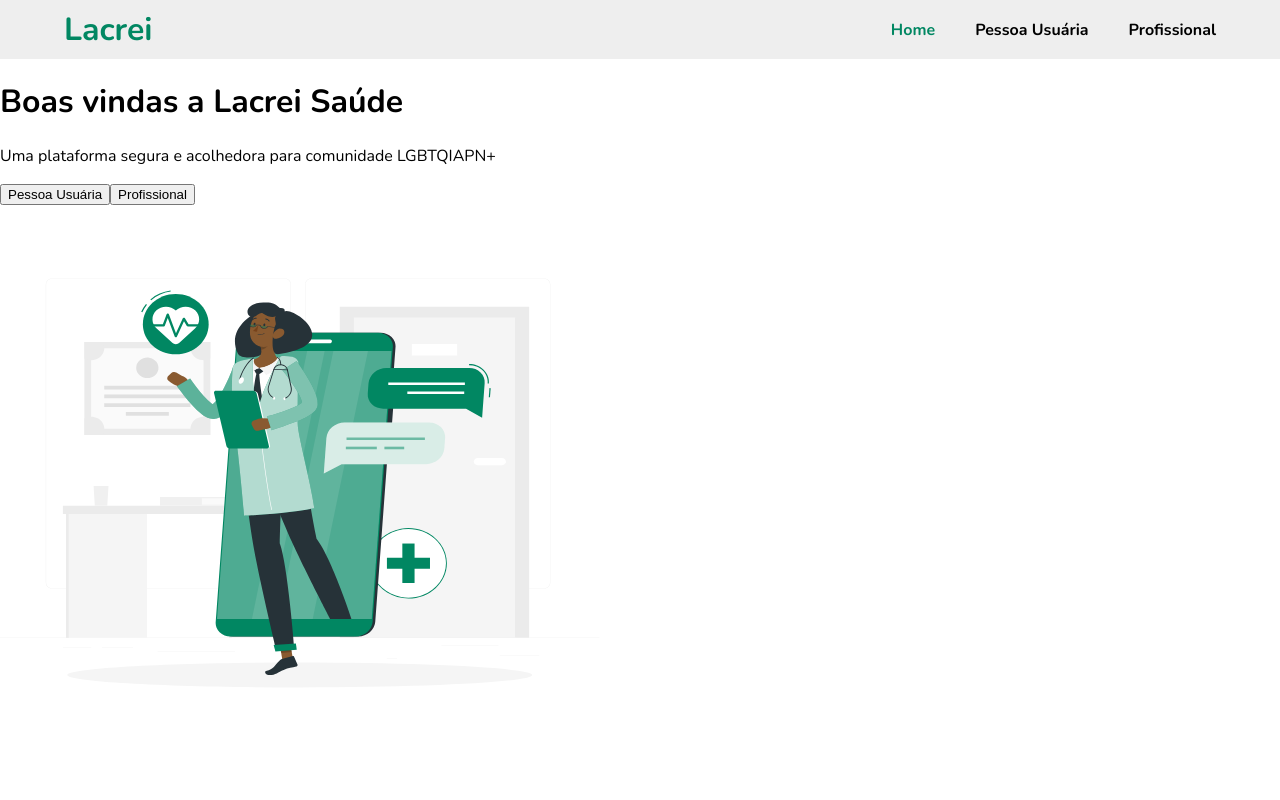
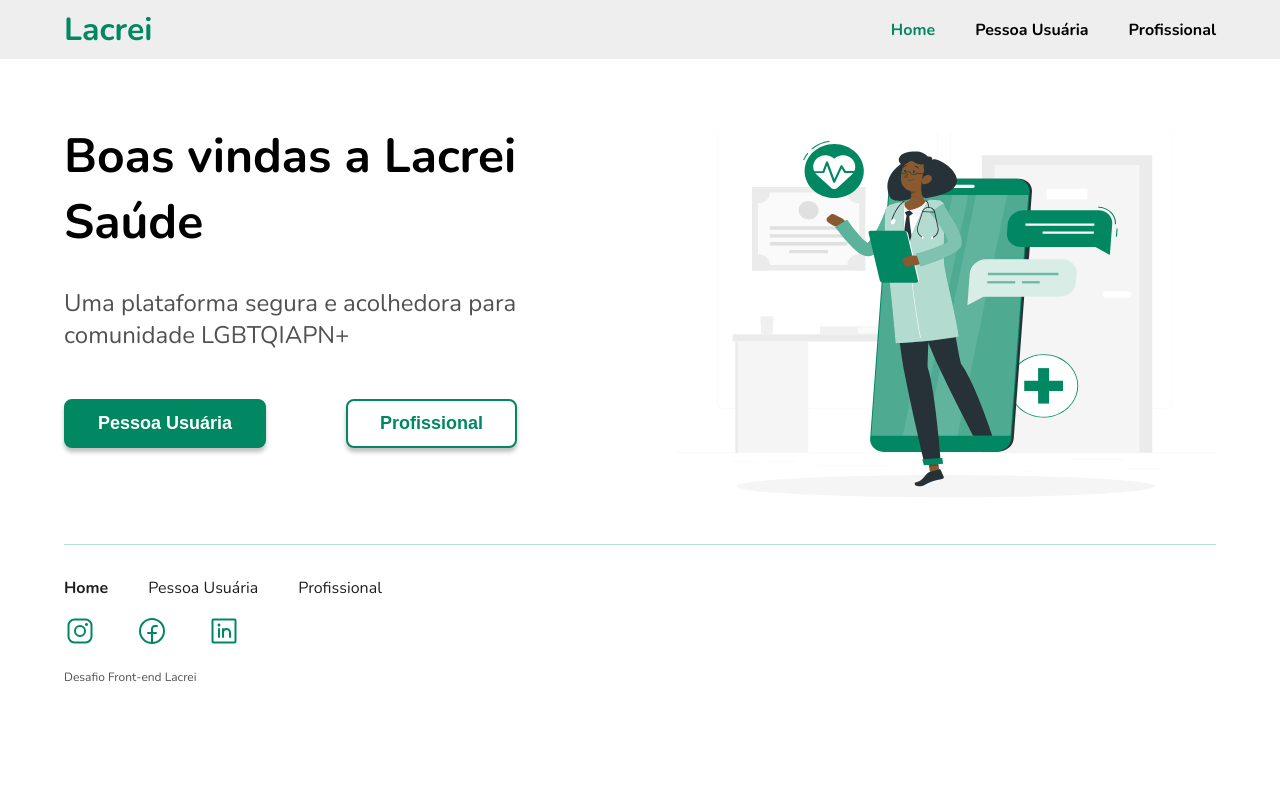
Before and after one commit to fabioper/desafio-lacrei, a Next.js app: page / in a window 1280 px wide. Shown: the top 800 px of the page. Built offline with nearby package versions, Linux system fonts and the light colour scheme.

Commit message:
finaliza estilização das paginas

```diff
--- a/src/app/page.tsx
+++ b/src/app/page.tsx
@@ -1,23 +1,28 @@
 import Link from "next/link"
 import Image from "next/image"
+import { PrimaryButton, SecondaryButton } from "@/shared/styles/button"
+import { Content } from "@/shared/styles/content"
 
 export default function Home() {
   return (
-    <main>
+    <Content hideBorder>
       <div>
-        <h1>Boas vindas a Lacrei Saúde</h1>
-        <p>Uma plataforma segura e acolhedora para comunidade LGBTQIAPN+</p>
-        <div>
+        <h2>Boas vindas a Lacrei Saúde</h2>
+        <p className="description">
+          Uma plataforma segura e acolhedora para comunidade LGBTQIAPN+
+        </p>
+
+        <div className="buttons">
           <Link href="/pessoa-usuaria">
-            <button>Pessoa Usuária</button>
+            <PrimaryButton>Pessoa Usuária</PrimaryButton>
           </Link>
           <Link href="/profissional">
-            <button>Profissional</button>
+            <SecondaryButton>Profissional</SecondaryButton>
           </Link>
         </div>
       </div>
 
-      <Image src="/illustrations/home.svg" alt="" width={600} height={600} />
-    </main>
+      <Image src="/illustrations/home.svg" alt="" width={555} height={421} />
+    </Content>
   )
 }
--- a/src/shared/layout/footer/index.tsx
+++ b/src/shared/layout/footer/index.tsx
@@ -1,7 +1,7 @@
 import Link from "next/link"
 import Image from "next/image"
 import { Wrapper } from "@/shared/layout/footer/styles"
-import NavLink from "@/shared/nav-link"
+import NavLink from "../../components/nav-link"
 
 export default function Footer() {
   return (
--- a/src/shared/layout/header/index.tsx
+++ b/src/shared/layout/header/index.tsx
@@ -1,6 +1,6 @@
 import Link from "next/link"
 import { Wrapper } from "@/shared/layout/header/styles"
-import NavLink from "@/shared/nav-link"
+import NavLink from "../../components/nav-link"
 
 function Header() {
   return (
--- /dev/null
+++ b/src/shared/styles/button.ts
@@ -0,0 +1,26 @@
+"use client"
+
+import styled from "styled-components"
+
+export const Button = styled.button`
+  padding: 0.75rem 2rem;
+  border-radius: 0.5rem;
+  font-size: 1.125rem;
+  font-weight: 700;
+  box-shadow: rgba(0, 0, 0, 0.25) 0 4px 4px;
+  transition: all 0.2s ease 0s;
+  cursor: pointer;
+  border: 2px solid transparent;
+`
+
+export const PrimaryButton = styled(Button)`
+  background: ${props => props.theme.colors.primary};
+  border-color: ${props => props.theme.colors.primary};
+  color: #fff;
+`
+
+export const SecondaryButton = styled(Button)`
+  border-color: ${props => props.theme.colors.primary};
+  color: ${props => props.theme.colors.primary};
+  background: #fff;
+`
--- /dev/null
+++ b/src/shared/styles/content.ts
@@ -0,0 +1,88 @@
+"use client"
+
+import styled from "styled-components"
+
+export const Content = styled.main<{ hideBorder?: boolean }>`
+  padding: 4rem 4rem 0;
+  display: flex;
+  justify-content: space-between;
+
+  & > div {
+    max-width: 540px;
+  }
+
+  h2 {
+    font-size: 3rem;
+    margin: 0 0 2rem;
+  }
+
+  .description {
+    font-size: 1.5rem;
+    line-height: 2rem;
+    color: rgb(81, 81, 81);
+    margin: 0;
+    padding-left: 1rem;
+    border-left: 5px solid ${props => props.theme.colors.primary};
+
+    ${props =>
+      Boolean(props.hideBorder) &&
+      `
+      padding-left: 0;
+      border-left: none;
+    `}
+  }
+
+  .buttons {
+    display: flex;
+    align-items: center;
+    justify-content: space-between;
+    max-width: 453px;
+    margin-top: 3rem;
+  }
+
+  img {
+    max-width: 540px;
+    display: block;
+    object-fit: contain;
+    width: 100%;
+  }
+
+  @media (max-width: ${props => props.theme.sizes.md}) {
+    flex-direction: column;
+    align-items: center;
+    padding: 2rem 2rem 0;
+
+    h2 {
+      font-size: 2rem;
+      margin-bottom: 1rem;
+    }
+
+    .description {
+      line-height: 1.5rem;
+      font-size: 1rem;
+    }
+
+    .buttons {
+      flex-direction: column;
+      gap: 1rem;
+
+      button {
+        min-width: 200px;
+      }
+    }
+  }
+
+  @media (max-width: ${props => props.theme.sizes.sm}) {
+    padding: 1rem 1rem 0;
+
+    h2 {
+      font-size: 1.5rem;
+      margin-bottom: 0.875rem;
+    }
+
+    .description {
+      line-height: 1.25rem;
+      font-size: 0.875rem;
+    }
+  }
+`
--- a/src/styles/theme.tsx
+++ b/src/styles/theme.tsx
@@ -14,7 +14,7 @@ export const theme: DefaultTheme = {
     footerBorderColor: "#b0e0d3",
   },
   sizes: {
-    sm: "520px",
+    sm: "570px",
     md: "1024px",
   },
 }
```
Also changed, not shown: src/app/pessoa-usuaria/page.tsx (+6 -5 lines), src/app/profissional/page.tsx (+7 -6 lines), src/shared/components/nav-link/index.tsx (renamed from src/shared/nav-link/index.tsx).
